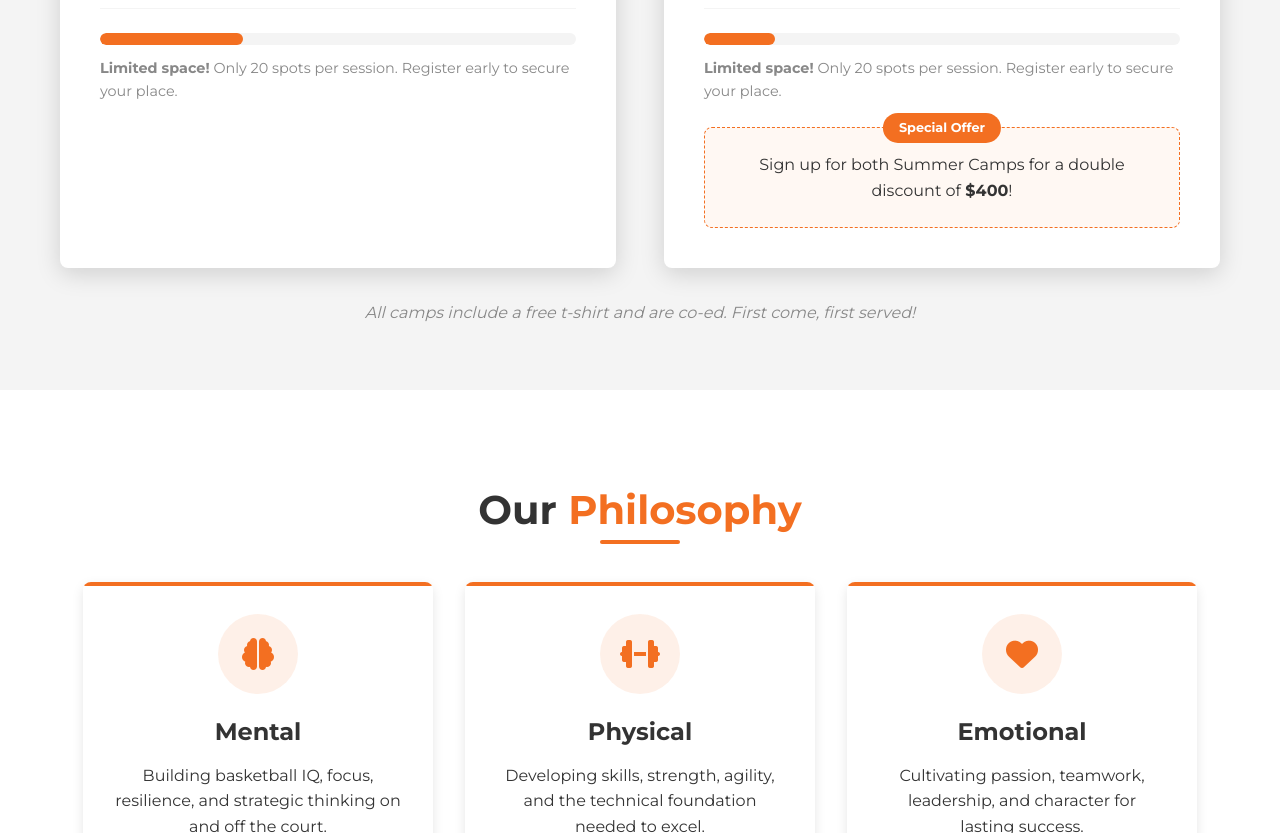
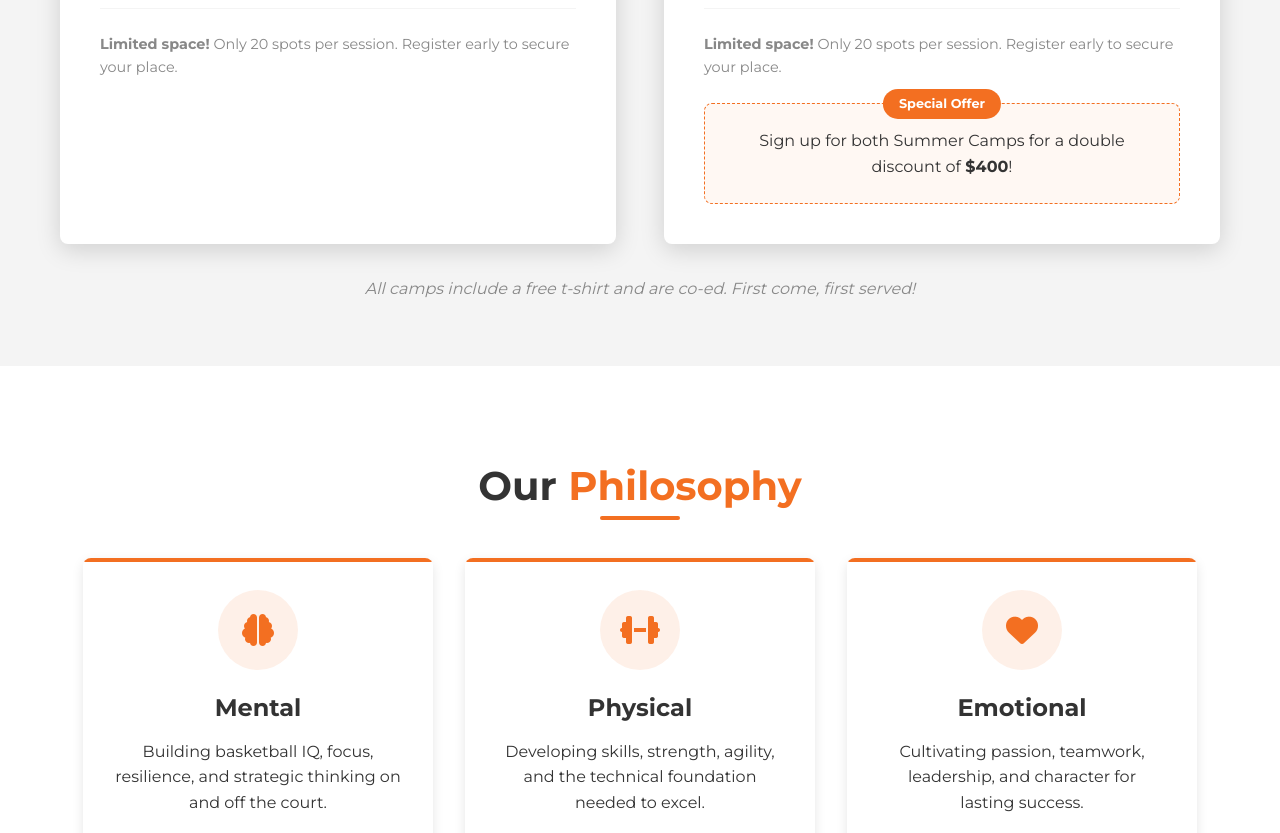
Before and after one commit to EthanBoag/ethanboag.github.io, a plain HTML site: page index.html in a window 1280 px wide. Shown: the part 951-1784 px from the top of the page. Drawn offline with nearby package versions, Linux system fonts and the light colour scheme.

Commit message:
remove progress bar on registrations

```diff
--- a/index.html
+++ b/index.html
@@ -104,9 +104,6 @@
                       </a>
                   </div>
                   <div class="camp-spots">
-                      <div class="spots-bar">
-                          <div class="spots-filled" style="width: 30%;"></div>
-                      </div>
                       <p><strong>Limited space!</strong> Only 20 spots per session. Register early to secure your place.</p>
                   </div>
               </div>
@@ -142,9 +139,6 @@
                       </a>
                   </div>
                   <div class="camp-spots">
-                      <div class="spots-bar">
-                          <div class="spots-filled" style="width: 15%;"></div>
-                      </div>
                       <p><strong>Limited space!</strong> Only 20 spots per session. Register early to secure your place.</p>
                   </div>
                   <div class="camp-bonus">
```
